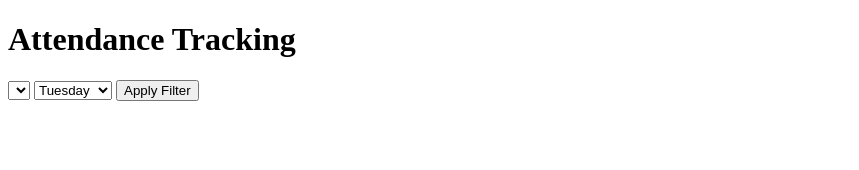
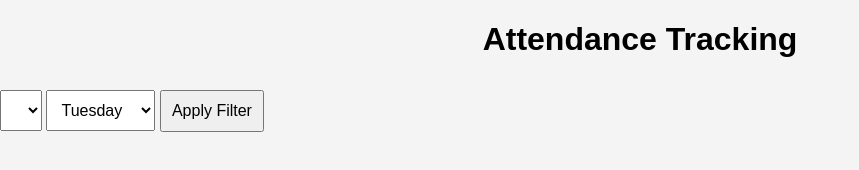
Before and after one commit to DCSSCWeb/athlete-tracking-app, a plain HTML site: page attendance.html in a window 1280 px wide. Shown: the whole page, without its empty margins (0-859 px from the left). Drawn offline with Linux system fonts and the light colour scheme.

Commit message:
Update attendance.html

```diff
--- a/attendance.html
+++ b/attendance.html
@@ -4,7 +4,7 @@
     <meta charset="UTF-8">
     <meta name="viewport" content="width=device-width, initial-scale=1.0">
     <title>Attendance</title>
-    <script type="module" src="./attendance.js"></script>
+    <link rel="stylesheet" href="assets/style.css">
 </head>
 <body>
     <h1>Attendance Tracking</h1>
@@ -17,5 +17,7 @@
         <button id="applyFilter">Apply Filter</button>
     </div>
     <div id="athletesList"></div>
+
+    <script type="module" src="assets/attendance.js"></script>
 </body>
 </html>
```
